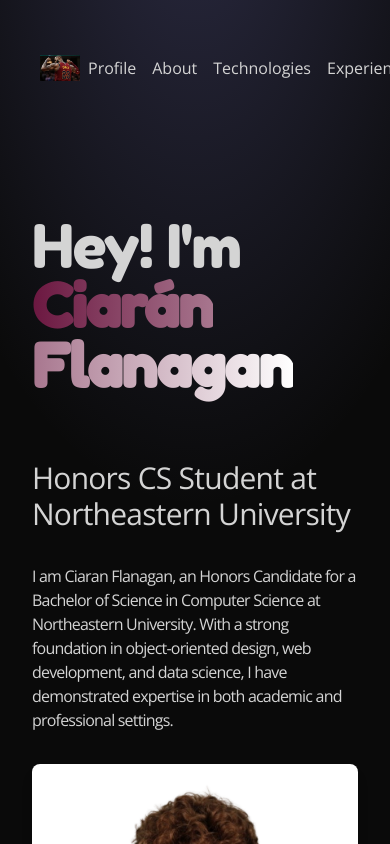
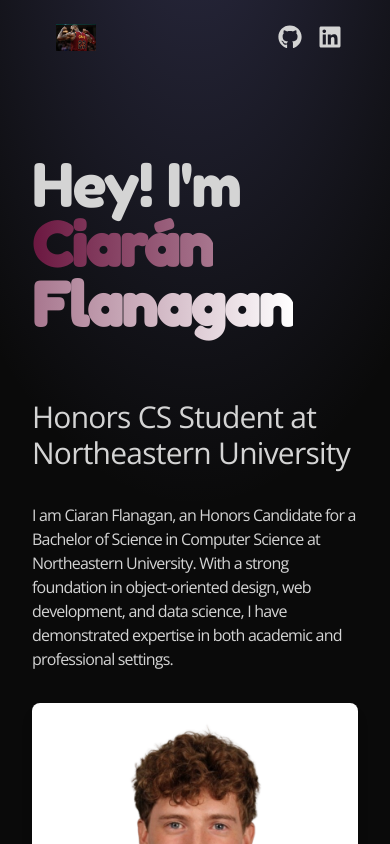
Before and after one commit to CiaranFlanagan/Personal-Site, a React (Vite) app: page / in a window 390 px wide. Shown: the top 844 px of the page. Built offline with nearby package versions, Linux system fonts and the light colour scheme.

Commit message:
version 1.0

```diff
--- a/src/App.jsx
+++ b/src/App.jsx
@@ -10,9 +10,9 @@
 const App = () => {
   return (
     <div className="overflow-x-hidden text-neutral-300 antialiased selection:bg-cyan-300 selection:text-cyan-900">
-      <div className="fixed top-0 -z-10 min-h-screen w-screen bg-neutral-950 bg-[radial-gradient(ellipse_80%_80%_at_50%_-20%,rgba(120,119,198,0.3),rgba(255,255,255,0))]"></div>
+      <div className="fixed top-0 -z-10 h-screen w-screen bg-neutral-950 bg-[radial-gradient(ellipse_80%_80%_at_50%_-20%,rgba(120,119,198,0.3),rgba(255,255,255,0))]"></div>
 
-      <div className="container mx-auto px-8 h-screen flex flex-col justify-between">
+      <div className="container mx-auto px-8 flex flex-col justify-between">
         <Navbar />
         <section id="profile">
           <Profile />
--- a/src/components/About.jsx
+++ b/src/components/About.jsx
@@ -5,7 +5,7 @@
 
 const About = () => {
   const ref = useRef(null);
-  const isInView = useInView(ref, { once: false });
+  const isInView = useInView(ref, { once: true });
 
   return (
     <motion.div
--- a/src/components/BackToTopButton.jsx
+++ b/src/components/BackToTopButton.jsx
@@ -1,4 +1,5 @@
 import { useEffect, useState } from "react";
+import { motion } from "framer-motion";
 
 const BackToTopButton = () => {
   const [backToTopButton, setBackToTopButton] = useState(false);
@@ -29,7 +30,7 @@
   return (
     <>
       {backToTopButton && (
-        <button
+        <motion.button
           onClick={scrollToTop}
           style={{
             position: "fixed",
@@ -39,14 +40,18 @@
             fontSize: "16px",
             backgroundColor: "#000",
             color: "#fff",
-            border: "2px solid red", // Added border for visibility
+            border: "2px solid white",
             borderRadius: "5px",
             cursor: "pointer",
-            zIndex: 1000, // Ensure it is above other content
+            zIndex: 1000,
           }}
+          initial={{ opacity: 0, scale: 0.8 }}
+          animate={{ opacity: 1, scale: 1 }}
+          transition={{ duration: 0.3 }}
+          whileHover={{ scale: 1.1 }}
         >
           Back to Top
-        </button>
+        </motion.button>
       )}
     </>
   );
--- a/src/components/Contact.jsx
+++ b/src/components/Contact.jsx
@@ -4,7 +4,7 @@
 
 const Contact = () => {
   const ref = useRef(null);
-  const isInView = useInView(ref, { once: false });
+  const isInView = useInView(ref, { once: true });
 
   return (
     <motion.div
--- a/src/components/Experience.jsx
+++ b/src/components/Experience.jsx
@@ -4,7 +4,7 @@
 
 const Experience = () => {
   const ref = useRef(null);
-  const isInView = useInView(ref, { once: false });
+  const isInView = useInView(ref, { once: true });
 
   return (
     <motion.div
--- a/src/components/Navbar.jsx
+++ b/src/components/Navbar.jsx
@@ -1,13 +1,13 @@
 import logo from "../assets/lebronnn.png";
-import { FaLinkedin } from "react-icons/fa";
-import { FaGithub } from "react-icons/fa";
+import { FaLinkedin, FaGithub } from "react-icons/fa";
+
 const Navbar = () => {
   return (
-    <nav className="mb-20 flex items-center justify-between py-6">
+    <nav className="mb-20 flex items-center justify-between py-6 px-4 md:px-8">
       <div className="flex flex-shrink-0 items-center">
         <img className="mx-2 w-10" src={logo} alt="logo did not load :(" />
       </div>
-      <ul className="flex space-x-4">
+      <ul className="hidden md:flex space-x-4">
         <li>
           <a href="#profile" className="hover:text-cyan-300">
             Profile
@@ -39,20 +39,20 @@
           </a>
         </li>
       </ul>
-      <div className="m-8 flex items-center justify-center gap-4 text-2xl">
+      <div className="flex space-x-4">
         <a
-          href="https://github.com/CiaranFlanagan"
+          href="https://github.com/your-github-username"
           target="_blank"
           rel="noopener noreferrer"
         >
-          <FaGithub />
+          <FaGithub className="text-2xl hover:text-cyan-300" />
         </a>
         <a
-          href="https://www.linkedin.com/in/ciaranflanagan1/"
+          href="https://www.linkedin.com/in/your-linkedin-username"
           target="_blank"
           rel="noopener noreferrer"
         >
-          <FaLinkedin />
+          <FaLinkedin className="text-2xl hover:text-cyan-300" />
         </a>
       </div>
     </nav>
--- a/src/components/Profile.jsx
+++ b/src/components/Profile.jsx
@@ -4,7 +4,7 @@
 
 const Profile = () => {
   return (
-    <div className="border-b border-neutral-100 pb-4 lg:mb-35">
+    <div className="border-b border-neutral-900 pb-4 lg:mb-35">
       <div className="flex flex-wrap">
         <motion.div
           className="w-full lg:w-1/2"
--- a/src/components/Projects.jsx
+++ b/src/components/Projects.jsx
@@ -4,7 +4,7 @@
 
 const Projects = () => {
   const ref = useRef(null);
-  const isInView = useInView(ref, { once: false });
+  const isInView = useInView(ref, { once: true });
 
   return (
     <motion.div
--- a/src/components/Technologies.jsx
+++ b/src/components/Technologies.jsx
@@ -7,7 +7,7 @@
 
 const Technologies = () => {
   const ref = useRef(null);
-  const isInView = useInView(ref, { once: false });
+  const isInView = useInView(ref, { once: true });
 
   return (
     <motion.div
```
